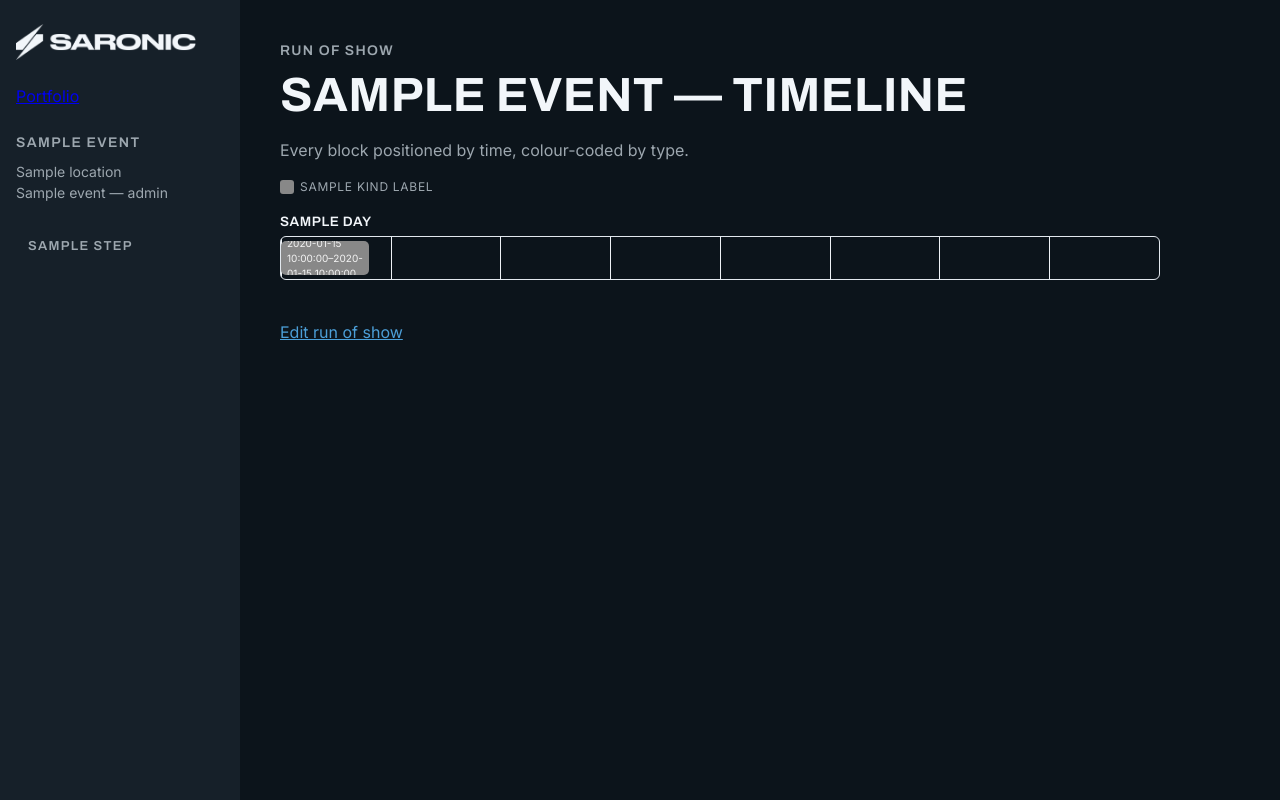
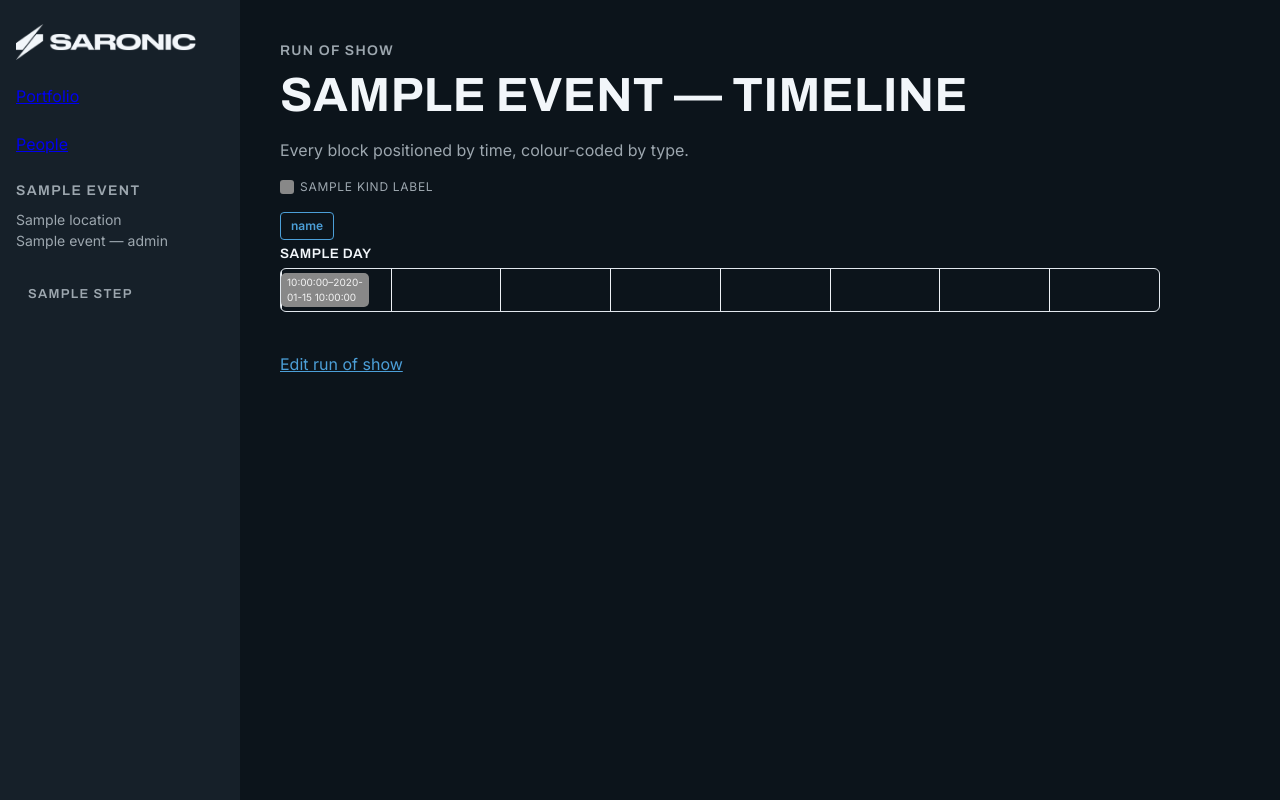
Before and after one commit to jfilipATX/saronic-event-project, a FastAPI app: template app/ui/templates/timeline.html in a window 1280 px wide. Run offline with FastAPI, Linux system fonts and the light colour scheme; the template is opened without the code that fills it: most values are stand-ins (such as "Sample title", 1, 10 or a date in 2020).

Commit message:
Phase 7 (P7-0..P7-4): nav fix, lifecycle restyle, gantt owners+day-jump, print gantt
P7-0: People page (/people) has no event context so the stepper vanished;
add a global People nav-link (always visible) alongside Portfolio.
P7-1: lifecycle controls were stacking because .inline-form was display:inline;
make it inline-flex so Complete/Archive/Delete sit side-by-side in one row.
P7-3: Gantt blocks now show owner 'Name · Role'; multi-day renders one band
per day with a day-jump nav + anchors (no cross-day blank gap).
P7-4: per-day Gantt appended to the playbook print view (end of doc, skippable;
block colors preserved via print-color-adjust: exact).
Tests: test_p7_nav(2), test_p7_ui(1), test_p7_gantt(2), test_p7_print_gantt(1).
README count 886 -> 892.

```diff
--- a/app/features/run_of_show.py
+++ b/app/features/run_of_show.py
@@ -157,8 +157,9 @@ def build_timeline(conn, segments: List[Segment]) -> Dict[str, List[dict]]:
         for s, (st, en) in zip(segs, parsed):
             left = (st - lo).total_seconds() / span * 100
             width = max(((en - st).total_seconds() / span * 100), 1.5)
-            owners = ", ".join(
-                (get_person(conn, o).name if get_person(conn, o) else f"Person {o}")
+            owners = " · ".join(
+                (f"{(get_person(conn, o).name)} · {(get_person(conn, o).role or '—')}"
+                 if get_person(conn, o) else f"Person {o}")
                 for o in s.owner_ids
             )
             row.append({
--- a/app/main.py
+++ b/app/main.py
@@ -713,6 +713,7 @@ def create_app(db_path: Optional[str] = None) -> FastAPI:
             owner = (event.owner_name +
                      (f" — {event.owner_role}" if event.owner_role else "")) \
                 if event.owner_name else None
+            gantt_days = ros.build_timeline(conn, segments)
             return templates.TemplateResponse(request, "playbook_print.html", {
                 "event": event,
                 "schedule": describe_schedule(conn, event_id),
@@ -723,6 +724,7 @@ def create_app(db_path: Optional[str] = None) -> FastAPI:
                 "venue_amenities": venue_amenities,
                 "venue_opt_out": venue_opt_out,
                 "ros_days": ros_days,
+                "gantt_days": gantt_days,
                 "conflicts": conflicts,
                 "owner_label_for": owner_label_for,
                 "vips": vips,
--- a/app/ui/static/theme.css
+++ b/app/ui/static/theme.css
@@ -111,7 +111,7 @@ h2 { font-size: 2rem; font-weight: 700; line-height: 1.15; margin: var(--space-l
   font-size: 0.75rem; font-weight: 600; letter-spacing: 0.10em; text-transform: uppercase;
 }
 .btn-danger:hover { background: #9b2c2c; color: #fff; }
-.inline-form { display: inline; margin: 0; }
+.inline-form { display: inline-flex; margin: 0; vertical-align: middle; }
 .muted-block { margin-top: var(--space-lg); }
 .muted-block summary { cursor: pointer; color: var(--color-steel); }
 
@@ -528,6 +528,14 @@ h2 { font-size: 2rem; font-weight: 700; line-height: 1.15; margin: var(--space-l
 .tb-time { font-size: 0.625rem; opacity: 0.9; }
 .tb-conflict { font-size: 0.625rem; font-weight: 700; }
 
+.tb-owner { font-size: 0.625rem; opacity: 0.95; }
+
+.day-jump { display: flex; flex-wrap: wrap; gap: 8px; margin: 10px 0 4px; }
+.day-jump-link { font-size: 0.75rem; color: var(--color-tertiary);
+  border: 1px solid var(--color-tertiary); border-radius: var(--rounded-sm);
+  padding: 4px 10px; text-decoration: none; font-weight: 600; }
+.day-jump-link:hover { background: var(--color-tertiary); color: var(--color-background); }
+
 .kind-bars { display: flex; gap: 3px; margin: 6px 0; }
 .kind-bar { height: 12px; border-radius: 2px; display: inline-block; }
 
--- a/app/ui/templates/base.html
+++ b/app/ui/templates/base.html
@@ -18,6 +18,7 @@
       <img src="/static/brand/logo-on-dark.png" alt="Saronic">
     </a>
     <a class="nav-link" href="/portfolio">Portfolio</a>
+    <a class="nav-link" href="/people">People</a>
     {% if event %}
     <div>
       <p class="eyebrow">{{ event.name }}</p>
--- a/app/ui/templates/timeline.html
+++ b/app/ui/templates/timeline.html
@@ -15,8 +15,16 @@
     {% endfor %}
   </div>
 
+  {% if timeline %}
+  <nav class="day-jump">
+    {% for day in timeline.keys() %}
+      <a class="day-jump-link" href="#day-{{ day }}">{{ day }}</a>
+    {% endfor %}
+  </nav>
+  {% endif %}
+
   {% for day, blocks in timeline.items() %}
-    <div class="timeline-day">
+    <div class="timeline-day" id="day-{{ day }}">
       <div class="timeline-day-head">{{ day }}</div>
       <div class="timeline-track">
         {% for b in blocks %}
@@ -24,6 +32,7 @@
                style="left:{{ b.left_pct }}%; width:{{ b.width_pct }}%; background:{{ b.color }};">
             <span class="tb-title">{{ b.title }}</span>
             <span class="tb-time">{{ b.start_time }}–{{ b.end_time }}</span>
+            {% if b.owners %}<span class="tb-owner">{{ b.owners }}</span>{% endif %}
             {% if b.conflict %}
               <span class="tb-conflict">⚠ double-booked</span>
             {% endif %}
```
Also changed, not shown: app/ui/templates/playbook_print.html (+21 -0 lines), tests/test_p7_gantt.py (added, +67 -0 lines), tests/test_p7_nav.py (added, +38 -0 lines), tests/test_p7_print_gantt.py (added, +56 -0 lines), tests/test_p7_ui.py (added, +43 -0 lines), README.md, 1 other file.
